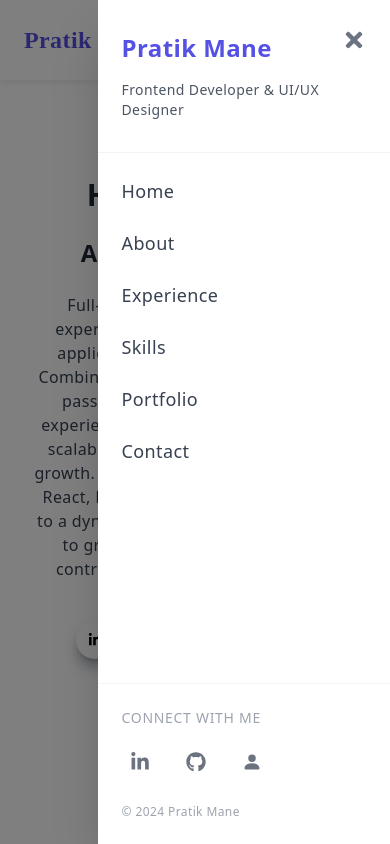
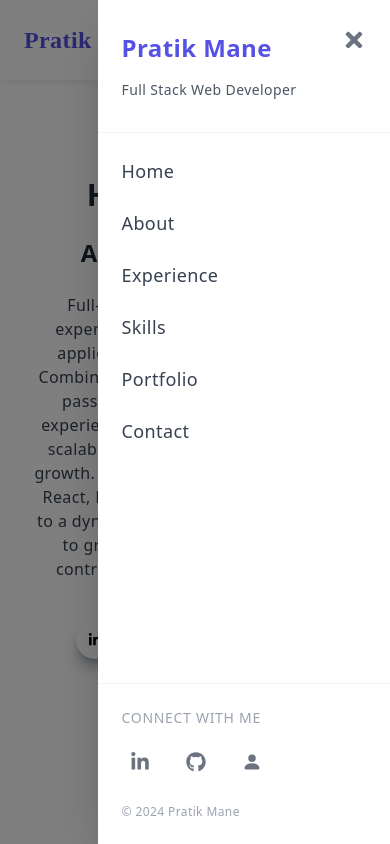
Before and after one commit to PratikMane09/PratikPortfolioReact, a React (Create React App) app: page / in a window 390 px wide. Both pictures are taken after a click on the element 354 px from the left and 40 px from the top of the page. Shown: the top 844 px of the page. Built offline with nearby package versions, Linux system fonts and the light colour scheme.

Commit message:
Update Navbar.jsx

```diff
--- a/src/components/Navbar.jsx
+++ b/src/components/Navbar.jsx
@@ -154,7 +154,7 @@ const Navbar = () => {
                   Pratik Mane
                 </h2>
                 <p className="text-gray-600 text-sm">
-                  Frontend Developer & UI/UX Designer
+                  Full Stack Web Developer
                 </p>
               </div>
 
```
